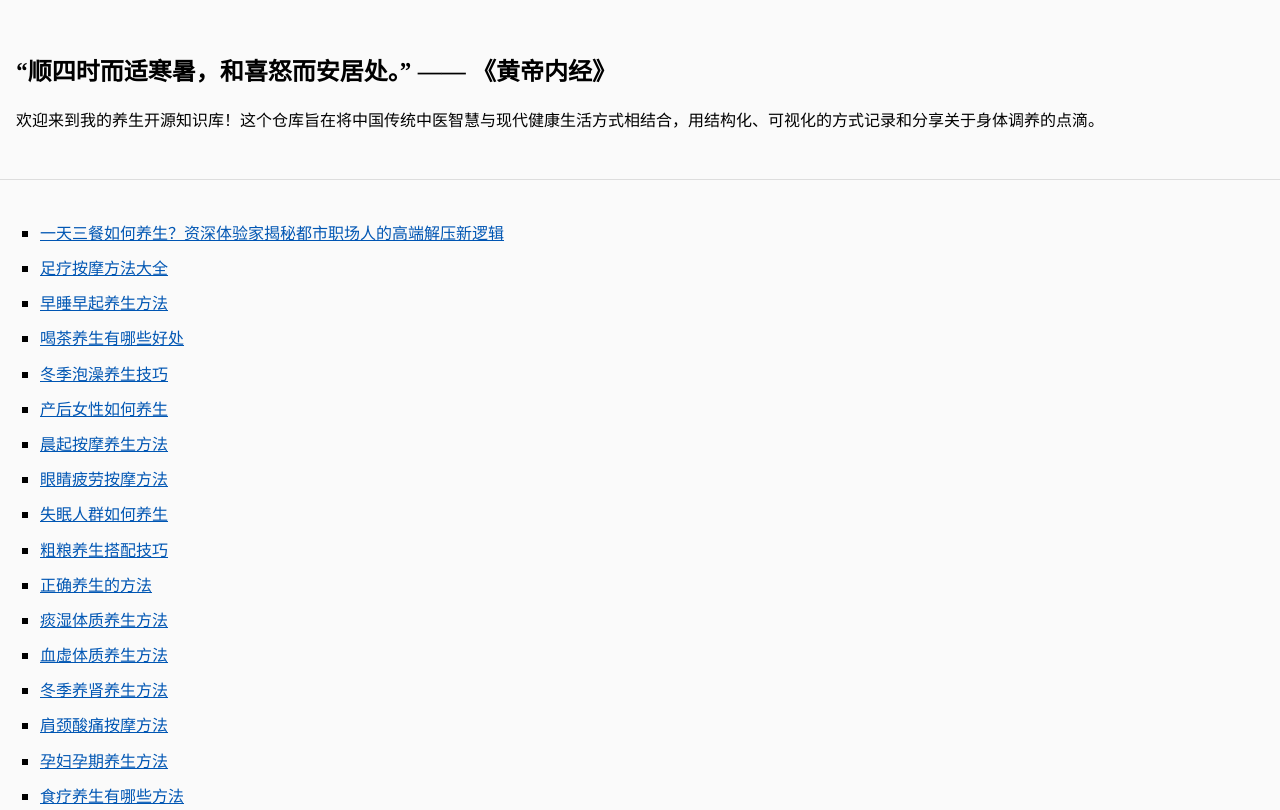
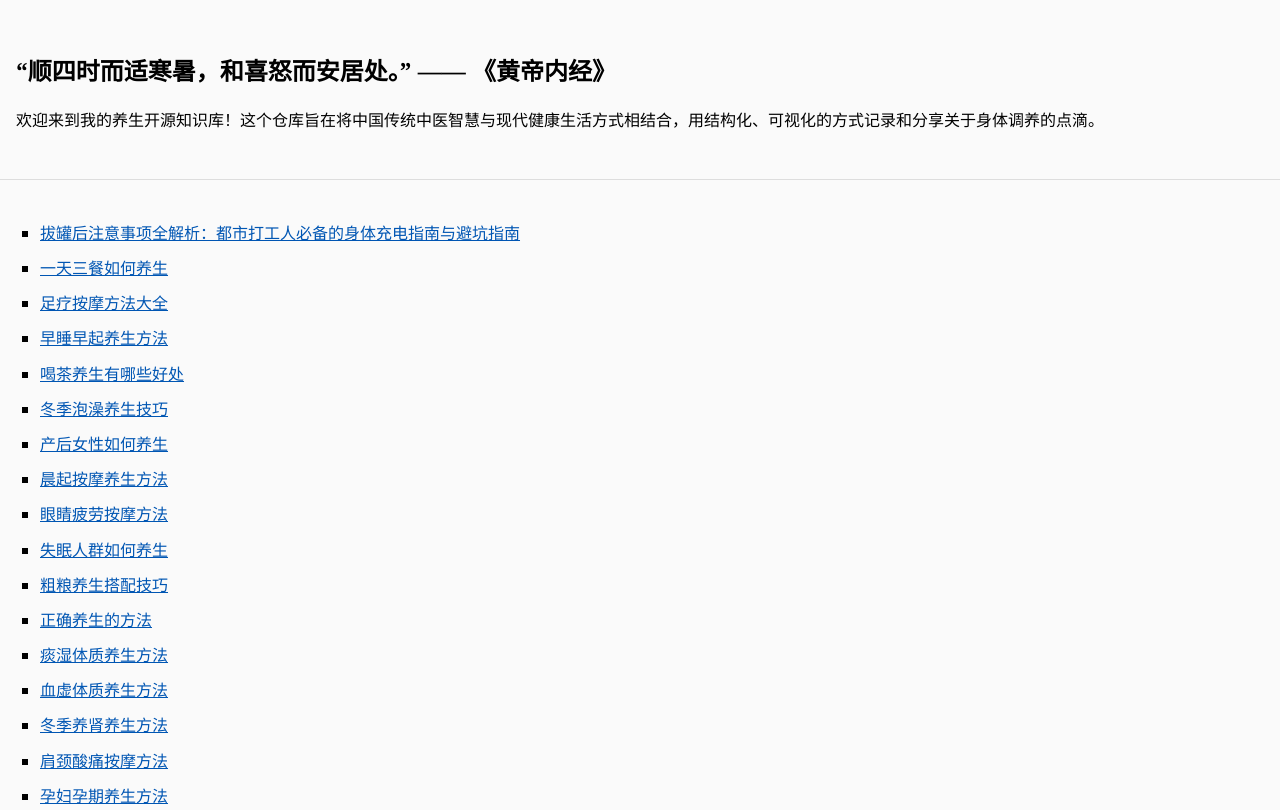
Before and after one commit to Eastern-Wellness/Chinese-Wellness-TCM-Knowledge-Base, a plain HTML site: page index.html in a window 1280 px wide. Shown: the top 810 px of the page. Drawn offline with Linux system fonts and the light colour scheme.

Commit message:
update index

```diff
--- a/index.html
+++ b/index.html
@@ -21,7 +21,8 @@
 <body class="hub_tdvnl">
     <section class="hub_yvgjm"><div><h1>“顺四时而适寒暑，和喜怒而安居处。” —— 《黄帝内经》</h1><p>欢迎来到我的养生开源知识库！这个仓库旨在将中国传统中医智慧与现代健康生活方式相结合，用结构化、可视化的方式记录和分享关于身体调养的点滴。</p></div></section>
     <main class="hub_tsagp"><nav><ul class="hub_syesc">
-<li><a href="https://Eastern-Wellness.github.io/Chinese-Wellness-TCM-Knowledge-Base/docs/2026-11-14-77fa51.html">一天三餐如何养生？资深体验家揭秘都市职场人的高端解压新逻辑</a></li>
+<li><a href="https://Eastern-Wellness.github.io/Chinese-Wellness-TCM-Knowledge-Base/docs/2026-11-15-e93605.html">拔罐后注意事项全解析：都市打工人必备的身体充电指南与避坑指南</a></li>
+                <li><a href="https://Eastern-Wellness.github.io/Chinese-Wellness-TCM-Knowledge-Base/docs/2026-11-14-77fa51.html">一天三餐如何养生</a></li>
                 <li><a href="https://Eastern-Wellness.github.io/Chinese-Wellness-TCM-Knowledge-Base/docs/2026-11-13-001c20.html">足疗按摩方法大全</a></li>
                 <li><a href="https://Eastern-Wellness.github.io/Chinese-Wellness-TCM-Knowledge-Base/docs/2026-11-13-afb79d.html">早睡早起养生方法</a></li>
                 <li><a href="https://Eastern-Wellness.github.io/Chinese-Wellness-TCM-Knowledge-Base/docs/2026-11-13-a73a19.html">喝茶养生有哪些好处</a></li>
```
